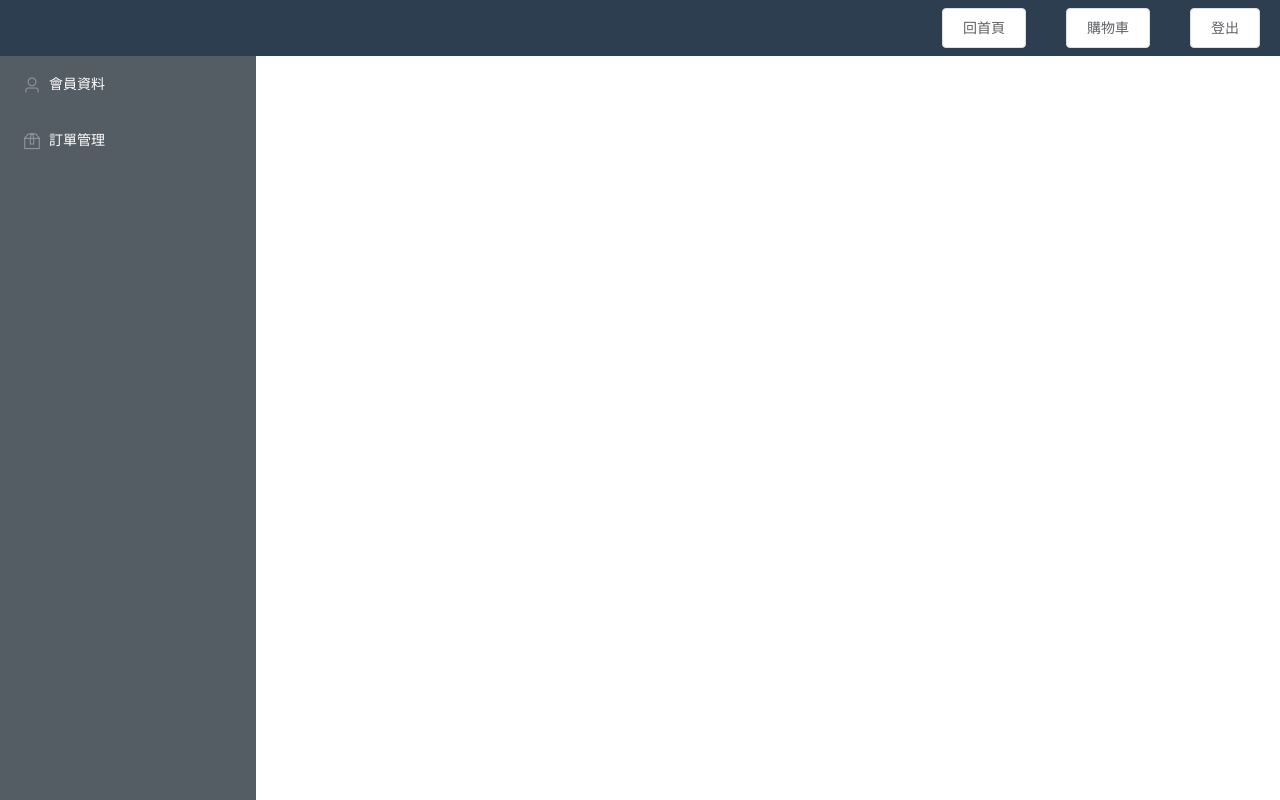
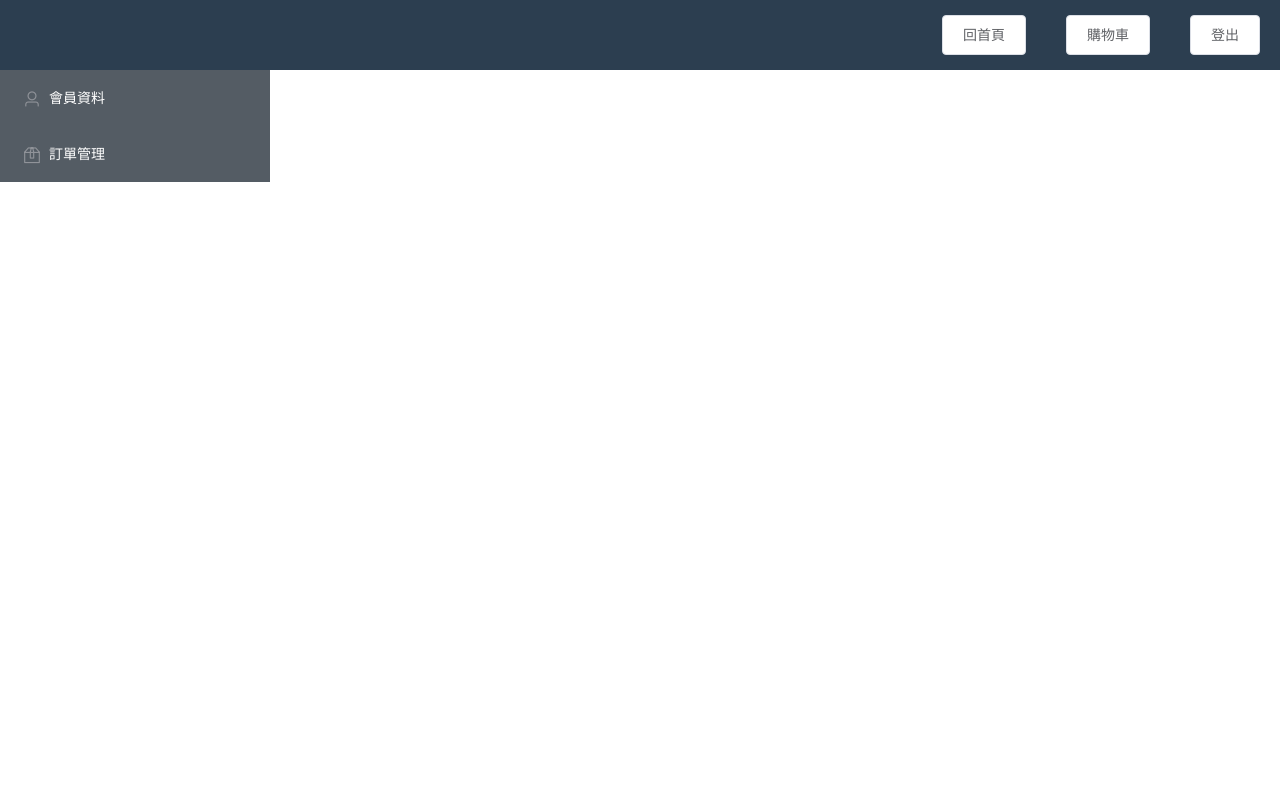
Before and after one commit to a8343656/mall-client, a Vue app: page /member in a window 1280 px wide. Built offline with nearby package versions, Linux system fonts and the light colour scheme.

Commit message:
調整會員區的排版方式

```diff
--- a/src/page/layout/member_layout.vue
+++ b/src/page/layout/member_layout.vue
@@ -11,6 +11,7 @@
       el-button(class="button", @click="logout()" ) 登出
 
     // 左側導航用的 sidebar
+    div(class="bottom")
       el-menu(class = "sidebar", background-color="#545c64", text-color="#fff", router)
         el-menu-item(index="/member/member/member_data", :key="1", )
           i(class="el-icon-user")
@@ -21,7 +22,7 @@
           span(slot="title") 訂單管理
 
         // 中央顯示區域  v-loading="showLoading"
-    div(class="right-context")
+      div(v-loading.fullscreen="getLoading" class="right-context")
         div( class="show-div")
           router-view
 </template>
@@ -50,13 +51,18 @@ export default ({
 </script>
 <style lang="scss" scoped>
 .all {
+
   width: 100%;
   height: 100%;
+  display: flex;
+  flex-direction:column;
+
 }
 .topbar {
+
   background: #2c3e50;
   width: 100%;
-  height: 7vh;
+  height: 70px;
 
   display: flex;
   justify-content: flex-end;
@@ -65,18 +71,20 @@ export default ({
   .button {
     margin: 0px 20px 0px 20px ;
   }
+
 }
+.bottom{
+  display: flex;
+  flex-direction:row;
+  height: calc(100% - 70px);
 
   .sidebar {
     border-right-width: 0;
-  float: left;
-  width: 20%;
-  height: 93vh;
+    width: 270px;
   }
+
   .right-context {
-  float: right;
-  width: 80%;
-  height: 93vh;
+    width: calc(100% - 270px);
 
     .show-div {
       margin: 15px 0px 0px 15px;
@@ -84,4 +92,7 @@ export default ({
 
   }
 
+}
+
+
 </style>
```
Lines whose indentation alone changed are shown as unchanged.
